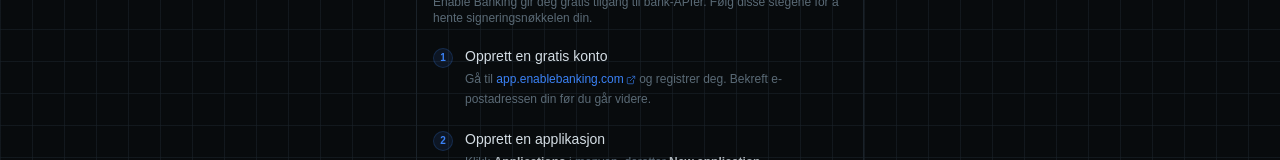
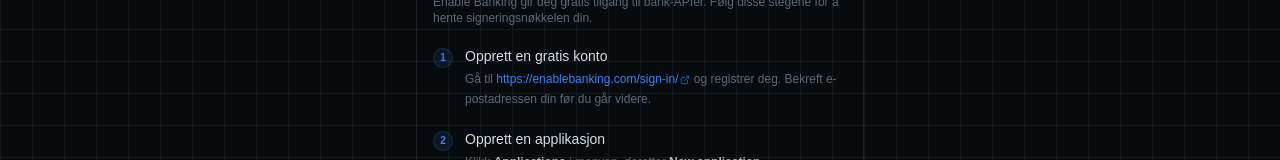
Before and after one commit to pergpau/lommin, a React (Vite) app in the folder frontend/: page /setup in a window 1280 px wide. Both pictures are taken after a click on the button "Har du ikke en Enable Banking-nøkkel ennå?". Shown: the part 227-387 px from the top of the page. Built offline with nearby package versions, Linux system fonts and the light colour scheme.

Commit message:
Fix enable banking url

```diff
--- a/frontend/src/pages/Setup.tsx
+++ b/frontend/src/pages/Setup.tsx
@@ -93,12 +93,12 @@ function SetupGuide() {
             <p>
               Gå til{" "}
               <a
-                href="https://app.enablebanking.com"
+                href="https://enablebanking.com/sign-in/"
                 target="_blank"
                 rel="noopener noreferrer"
                 className="text-accent hover:underline inline-flex items-center gap-0.5"
               >
-                app.enablebanking.com
+                https://enablebanking.com/sign-in/
                 <ExternalLinkIcon size={10} />
               </a>{" "}
               og registrer deg. Bekreft e-postadressen din før du går videre.
@@ -272,11 +272,10 @@ export default function Setup() {
 
         {state !== "done" && (
           <div
-            className={`border-2 border-dashed rounded-xl p-12 text-center cursor-pointer transition-all duration-200 ${
-              dragging
-                ? "border-accent bg-accent/5"
-                : "border-border hover:border-border-2 hover:bg-surface/50"
-            }`}
+            className={`border-2 border-dashed rounded-xl p-12 text-center cursor-pointer transition-all duration-200 ${dragging
+              ? "border-accent bg-accent/5"
+              : "border-border hover:border-border-2 hover:bg-surface/50"
+              }`}
             onDragEnter={(e) => {
               e.preventDefault();
               setDragging(true);
```
